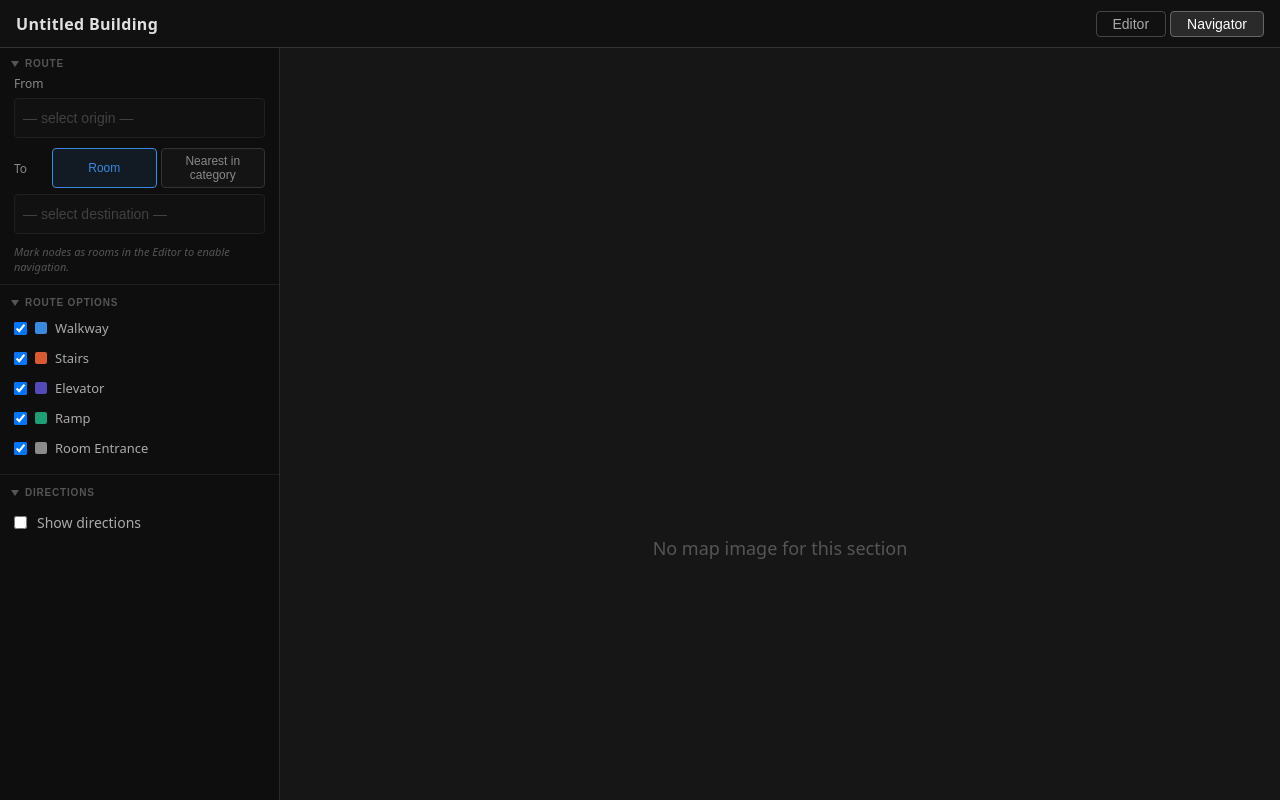
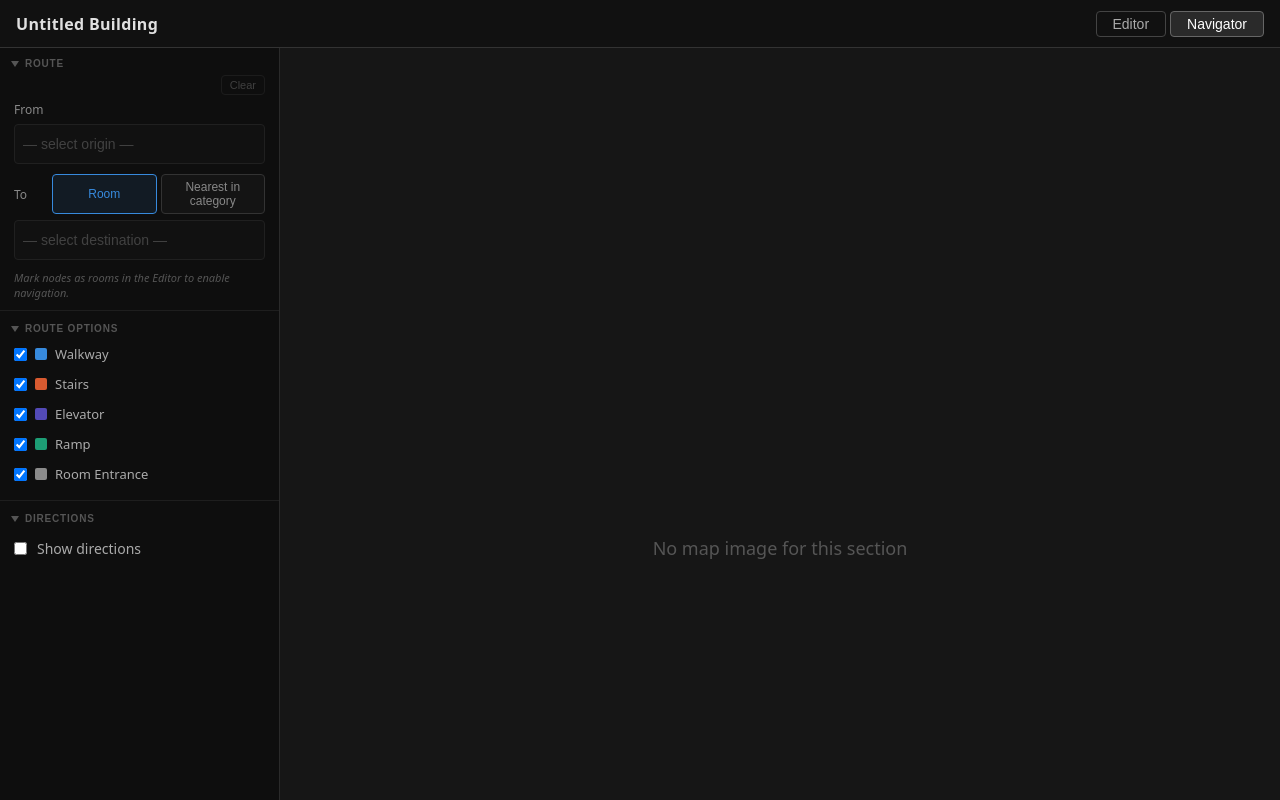
Before and after one commit to cbmitchell/map-nav, a React (Vite) app: page / in a window 1280 px wide. Both pictures are taken after a click on the button "Navigator". Built offline with nearby package versions, Linux system fonts and the light colour scheme.

Commit message:
Add clear button to Navigator Route tab

```diff
--- a/src/components/Navigator/Navigator.tsx
+++ b/src/components/Navigator/Navigator.tsx
@@ -65,6 +65,12 @@ export function Navigator({ state, hiddenCategories, onHiddenCategoriesChange }:
   const handleTgtCategoryChange = useCallback((cat: string | null) => {
     setTgtCategory(cat);
     setTgtId(null);
+  }, []);
+
+  const handleClear = useCallback(() => {
+    setSrcId(null);
+    setTgtId(null);
+    setTgtCategory(null);
   }, []);
 
   // When the path's origin/destination is a room marker's entrance, the entrance
@@ -154,6 +160,7 @@ export function Navigator({ state, hiddenCategories, onHiddenCategoriesChange }:
           onSrcChange={handleSrcChange}
           onTgtChange={handleTgtChange}
           onTgtCategoryChange={handleTgtCategoryChange}
+          onClear={handleClear}
           activeSectionId={activeSectionId}
           onSectionChange={switchSection}
           onExcludedTypesChange={setExcludedTypes}
--- a/src/components/Navigator/NavigatorControls.module.css
+++ b/src/components/Navigator/NavigatorControls.module.css
@@ -7,6 +7,27 @@
   width: 280px;
   flex-shrink: 0;
   overflow-y: auto;
+}
+
+.routeHeaderRow {
+  display: flex;
+  justify-content: flex-end;
+  padding: 0 14px 6px;
+}
+
+.clearBtn {
+  padding: 3px 8px;
+  background: transparent;
+  border: 1px solid var(--border-default);
+  border-radius: 4px;
+  color: var(--text-dim);
+  font-size: 11px;
+  cursor: pointer;
+}
+
+.clearBtn:disabled {
+  opacity: 0.4;
+  cursor: not-allowed;
 }
 
 .fieldBlock {
--- a/src/components/Navigator/NavigatorControls.tsx
+++ b/src/components/Navigator/NavigatorControls.tsx
@@ -25,6 +25,7 @@ interface NavigatorControlsProps {
   onSrcChange: (id: string | null) => void;
   onTgtChange: (id: string | null) => void;
   onTgtCategoryChange: (category: string | null) => void;
+  onClear: () => void;
   onExcludedTypesChange: (types: Set<string>) => void;
   onDirectionsToggle: (v: boolean) => void;
   onSectionChange: (id: string) => void;
@@ -50,6 +51,7 @@ export function NavigatorControls({
   onSrcChange,
   onTgtChange,
   onTgtCategoryChange,
+  onClear,
   onExcludedTypesChange,
   onDirectionsToggle,
   onSectionChange,
@@ -99,6 +101,7 @@ export function NavigatorControls({
     );
 
   const noRooms = rooms.length === 0;
+  const hasSelection = !!srcId || !!tgtId || !!tgtCategory;
 
   const handleDestModeChange = (mode: 'room' | 'category') => {
     setDestMode(mode);
@@ -123,6 +126,11 @@ export function NavigatorControls({
 
   const routeContent = (
     <>
+      <div className={styles.routeHeaderRow}>
+        <button type="button" className={styles.clearBtn} onClick={onClear} disabled={!hasSelection}>
+          Clear
+        </button>
+      </div>
       <div className={styles.fieldBlock}>
         <div className={styles.row}>
           <label className={styles.label}>From</label>
```
